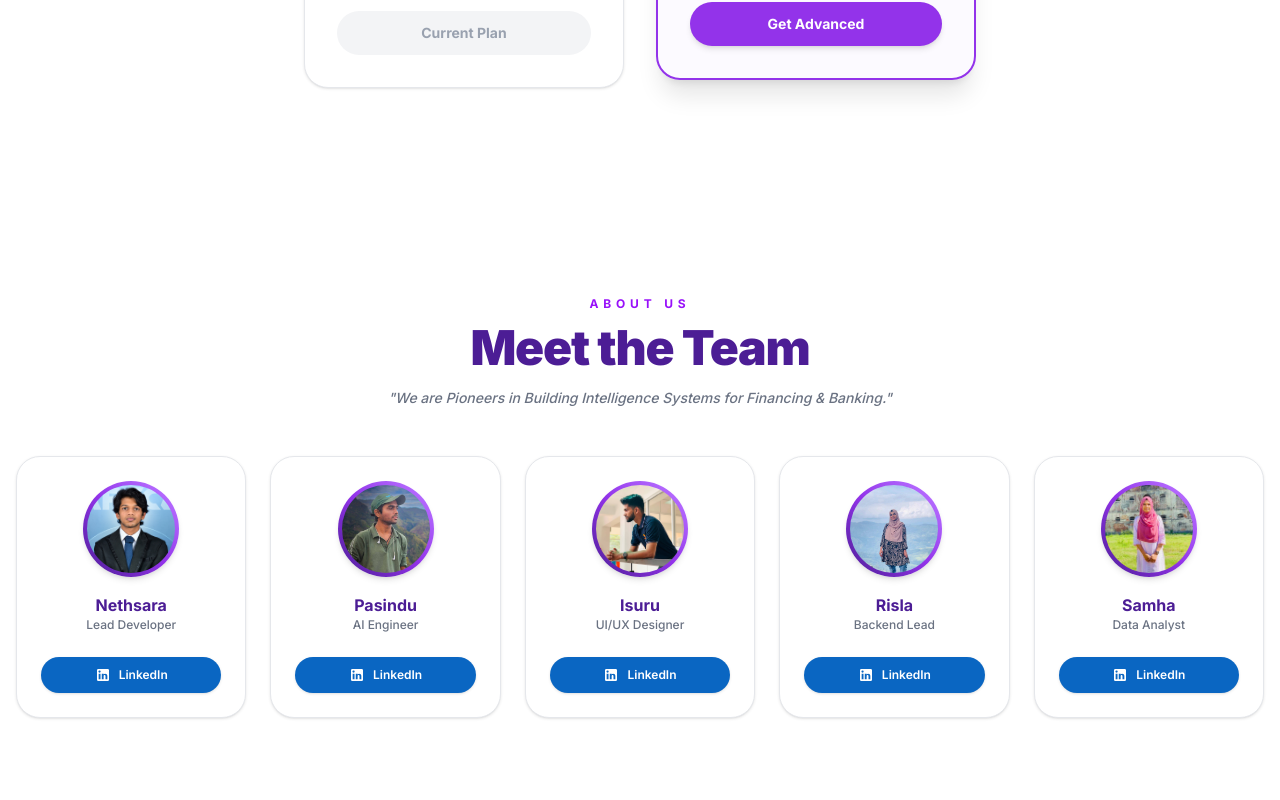
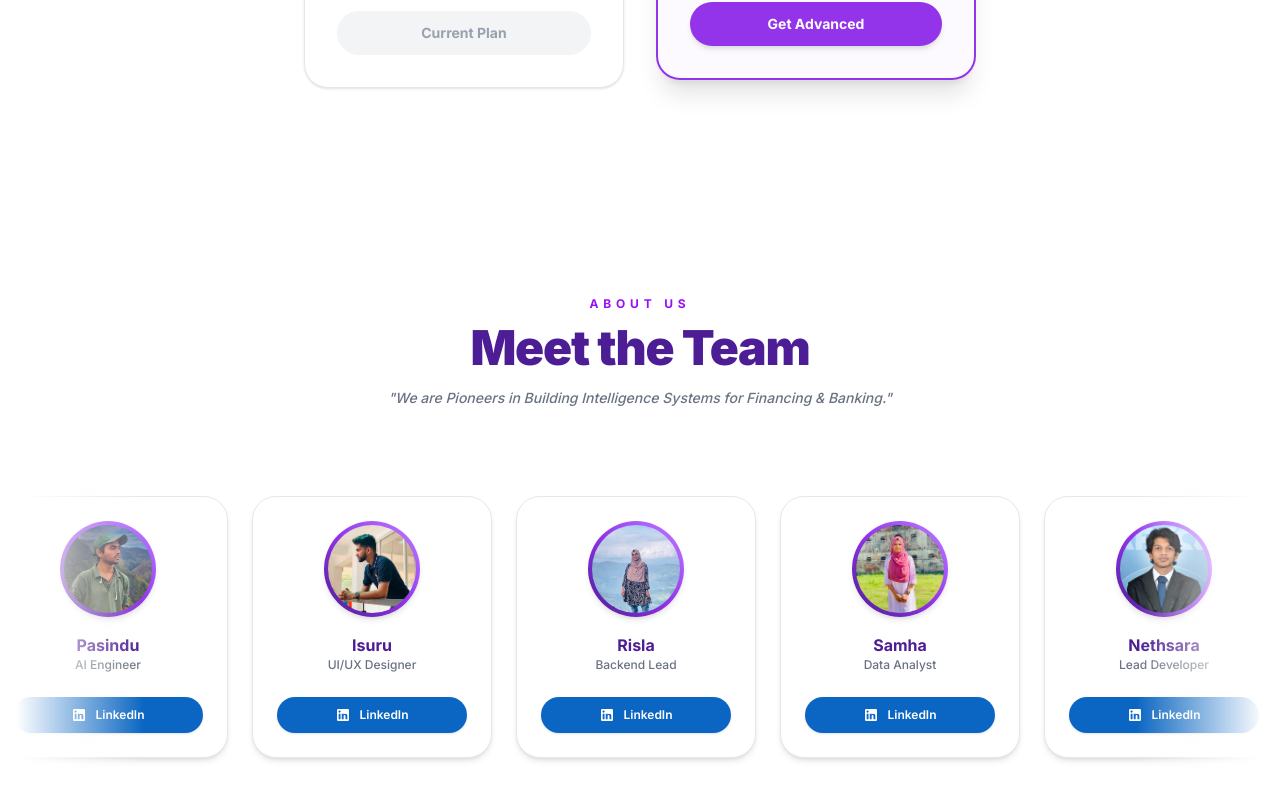
Before and after one commit to Areca-Fountain/doctor-bank-public-edition, a Next.js app: page / in a window 1280 px wide. Shown: the part 1215-2015 px from the top of the page. Built offline with nearby package versions, Linux system fonts and the light colour scheme; no server answers.

Commit message:
Team Cards Motion

```diff
--- a/components/About.tsx
+++ b/components/About.tsx
@@ -1,5 +1,12 @@
-// components/About.tsx
-import React from 'react';
+"use client";
+
+import React, { useRef, useState, useEffect } from "react";
+import {
+  motion,
+  useMotionValue,
+  useAnimationFrame,
+  PanInfo,
+} from "framer-motion";
 
 interface TeamMember {
   name: string;
@@ -41,7 +48,66 @@ const teamMembers: TeamMember[] = [
   },
 ];
 
+// Duplicate list 3 times to guarantee smooth infinite looping wrap
+const tripleTeam = [...teamMembers, ...teamMembers, ...teamMembers];
+
 export default function About() {
+  const [isHovered, setIsHovered] = useState(false);
+  const [isDragging, setIsDragging] = useState(false);
+
+  // Track continuous offset X position
+  const x = useMotionValue(0);
+  const containerRef = useRef<HTMLDivElement>(null);
+  const contentRef = useRef<HTMLDivElement>(null);
+
+  const baseSpeed = -0.8; // Auto-scroll speed
+  const velocityRef = useRef(0);
+
+  // Frame Loop for smooth infinite wrap and drag physics
+  useAnimationFrame((_, delta) => {
+    if (!contentRef.current) return;
+
+    // Width of one single team set
+    const singleSetWidth = contentRef.current.scrollWidth / 3;
+
+    if (!isDragging) {
+      // Apply momentum decay if released after drag
+      velocityRef.current *= 0.95;
+
+      // Target speed: pause on hover, auto-scroll when idle
+      const targetSpeed = isHovered ? 0 : baseSpeed;
+      const currentSpeed = targetSpeed + velocityRef.current;
+
+      let nextX = x.get() + currentSpeed * (delta / 16);
+
+      // Infinite modulo wrap math
+      if (nextX <= -singleSetWidth) {
+        nextX += singleSetWidth;
+      } else if (nextX > 0) {
+        nextX -= singleSetWidth;
+      }
+
+      x.set(nextX);
+    }
+  });
+
+  const handleDrag = (_: any, info: PanInfo) => {
+    if (!contentRef.current) return;
+    const singleSetWidth = contentRef.current.scrollWidth / 3;
+
+    let nextX = x.get() + info.delta.x;
+
+    // Dynamic infinite wrap while dragging
+    if (nextX <= -singleSetWidth) {
+      nextX += singleSetWidth;
+    } else if (nextX > 0) {
+      nextX -= singleSetWidth;
+    }
+
+    x.set(nextX);
+    velocityRef.current = info.velocity.x * 0.05;
+  };
+
   return (
     <section id="about" className="mt-32 flex flex-col items-center text-center px-4 w-full max-w-7xl mx-auto mb-24">
       <p className="tracking-[0.4em] text-xs font-bold text-purple-600 dark:text-purple-400 uppercase mb-3">
@@ -56,32 +122,90 @@ export default function About() {
         "We are Pioneers in Building Intelligence Systems for Financing & Banking."
       </p>
 
-      {/* 5-Card Responsive Grid */}
-      <div className="grid grid-cols-1 sm:grid-cols-2 lg:grid-cols-3 xl:grid-cols-5 gap-6 w-full justify-items-center">
-        {teamMembers.map((member, index) => (
+      {/* 3D Dynamic Marquee Viewport Container */}
       <div
-            key={index}
-            className="group relative w-full max-w-60 bg-white dark:bg-gray-900 border border-gray-200 dark:border-gray-800 rounded-3xl p-6 flex flex-col items-center shadow-sm hover:shadow-2xl hover:shadow-purple-500/20 hover:border-purple-500/50 transition-all duration-300 ease-out hover:-translate-y-2 overflow-hidden"
+        ref={containerRef}
+        className="relative w-full overflow-hidden py-10 cursor-grab active:cursor-grabbing select-none [perspective:1000px]"
+        onMouseEnter={() => setIsHovered(true)}
+        onMouseLeave={() => setIsHovered(false)}
+      >
+        {/* Left & Right Gradient Blur Fades */}
+        <div className="absolute left-0 top-0 bottom-0 w-16 md:w-32 bg-linear-to-r from-white dark:from-[#0B0512] to-transparent z-20 pointer-events-none" />
+        <div className="absolute right-0 top-0 bottom-0 w-16 md:w-32 bg-linear-to-l from-white dark:from-[#0B0512] to-transparent z-20 pointer-events-none" />
+
+        {/* Dynamic Infinite Moving Track */}
+        <motion.div
+          ref={contentRef}
+          style={{ x }}
+          drag="x"
+          dragConstraints={{ left: -10000, right: 10000 }}
+          dragElastic={0}
+          onDragStart={() => setIsDragging(true)}
+          onDrag={handleDrag}
+          onDragEnd={() => setIsDragging(false)}
+          className="flex gap-6 w-max [transform-style:preserve-3d]"
+        >
+          {tripleTeam.map((member, index) => (
+            <TeamCard key={`${member.name}-${index}`} member={member} />
+          ))}
+        </motion.div>
+      </div>
+    </section>
+  );
+}
+
+// Sub-component for individual 3D Interactive Card
+function TeamCard({ member }: { member: TeamMember }) {
+  const [rotateX, setRotateX] = useState(0);
+  const [rotateY, setRotateY] = useState(0);
+
+  const handleMouseMove = (e: React.MouseEvent<HTMLDivElement>) => {
+    const rect = e.currentTarget.getBoundingClientRect();
+    const width = rect.width;
+    const height = rect.height;
+
+    const mouseX = e.clientX - rect.left;
+    const mouseY = e.clientY - rect.top;
+
+    const xPct = (mouseX / width) - 0.5;
+    const yPct = (mouseY / height) - 0.5;
+
+    setRotateX(-yPct * 15); // Tilt range
+    setRotateY(xPct * 15);
+  };
+
+  const handleMouseLeave = () => {
+    setRotateX(0);
+    setRotateY(0);
+  };
+
+  return (
+    <motion.div
+      onMouseMove={handleMouseMove}
+      onMouseLeave={handleMouseLeave}
+      animate={{ rotateX, rotateY }}
+      transition={{ type: "spring", stiffness: 300, damping: 20 }}
+      className="group relative w-60 shrink-0 bg-white dark:bg-gray-900 border border-gray-200 dark:border-gray-800 rounded-3xl p-6 flex flex-col items-center shadow-md hover:shadow-2xl hover:shadow-purple-500/20 hover:border-purple-500/50 transition-shadow duration-300 overflow-hidden [transform-style:preserve-3d]"
     >
       {/* Soft Ambient Glow on Hover */}
-            <div className="absolute inset-0 bg-linear-to-b from-purple-500/5 to-transparent opacity-0 group-hover:opacity-100 transition-opacity duration-300 pointer-events-none" />
+      <div className="absolute inset-0 bg-linear-to-b from-purple-500/10 to-transparent opacity-0 group-hover:opacity-100 transition-opacity duration-300 pointer-events-none" />
 
-            {/* Profile Avatar with Hover Zoom */}
-            <div className="relative w-24 h-24 rounded-full p-1 bg-linear-to-tr from-[#4C1D95] via-[#9333EA] to-purple-400 shadow-md mb-4 group-hover:scale-105 transition-transform duration-300">
+      {/* Profile Avatar */}
+      <div className="relative w-24 h-24 rounded-full p-1 bg-linear-to-tr from-[#4C1D95] via-[#9333EA] to-purple-400 shadow-md mb-4 group-hover:scale-105 transition-transform duration-300 [transform:translateZ(20px)]">
         <div className="w-full h-full rounded-full overflow-hidden bg-gray-100 dark:bg-gray-800">
           <img
             src={member.image}
             alt={member.name}
-                  className="w-full h-full object-cover group-hover:scale-110 transition-transform duration-300"
+            className="w-full h-full object-cover group-hover:scale-110 transition-transform duration-300 pointer-events-none"
           />
         </div>
       </div>
 
       {/* Name & Role */}
-            <h4 className="font-bold text-[#4C1D95] dark:text-white text-base group-hover:text-purple-600 dark:group-hover:text-purple-400 transition-colors duration-300">
+      <h4 className="font-bold text-[#4C1D95] dark:text-white text-base group-hover:text-purple-600 dark:group-hover:text-purple-400 transition-colors duration-300 [transform:translateZ(15px)]">
         {member.name}
       </h4>
-            <p className="text-xs text-gray-500 dark:text-gray-400 font-medium mb-6">
+      <p className="text-xs text-gray-500 dark:text-gray-400 font-medium mb-6 [transform:translateZ(10px)]">
         {member.role}
       </p>
 
@@ -90,16 +214,14 @@ export default function About() {
         href={member.linkedin}
         target="_blank"
         rel="noopener noreferrer"
-              className="mt-auto inline-flex items-center justify-center gap-2 bg-[#0A66C2] hover:bg-[#004182] text-white text-xs font-semibold px-4 py-2.5 rounded-full transition-all duration-300 shadow-sm group-hover:shadow-md group-hover:scale-105 cursor-pointer w-full"
+        onClick={(e) => e.stopPropagation()}
+        className="mt-auto inline-flex items-center justify-center gap-2 bg-[#0A66C2] hover:bg-[#004182] text-white text-xs font-semibold px-4 py-2.5 rounded-full transition-all duration-300 shadow-sm group-hover:shadow-md group-hover:scale-105 cursor-pointer w-full [transform:translateZ(25px)]"
       >
         <svg className="w-4 h-4 fill-current shrink-0" viewBox="0 0 24 24">
           <path d="M19 3a2 2 0 0 1 2 2v14a2 2 0 0 1-2 2H5a2 2 0 0 1-2-2V5a2 2 0 0 1 2-2h14m-.5 15.5v-5.3a3.26 3.26 0 0 0-3.26-3.26c-.85 0-1.84.52-2.28 1.3v-1.11h-2.79v8.37h2.79v-4.93c0-.77.62-1.4 1.39-1.4a1.4 1.4 0 0 1 1.4 1.4v4.93h2.75M6.88 8.56a1.68 1.68 0 0 0 1.68-1.68c0-.93-.75-1.69-1.68-1.69a1.69 1.69 0 0 0-1.69 1.69c0 .93.76 1.68 1.69 1.68m1.39 9.94v-8.37H5.5v8.37h2.77z"/>
         </svg>
         <span>LinkedIn</span>
       </a>
-          </div>
-        ))}
-      </div>
-    </section>
+    </motion.div>
   );
 }
```
Also changed, not shown: 1 other file (tests, documents, lock files or other folders). Lines whose indentation alone changed are shown as unchanged.
